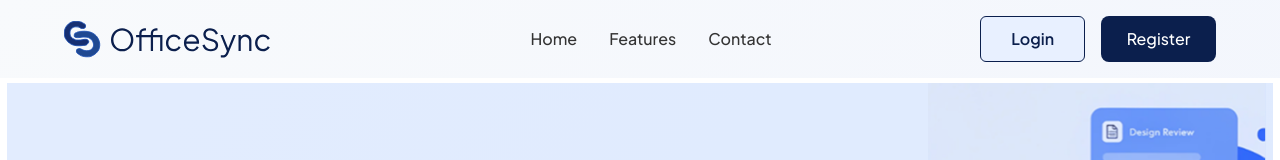
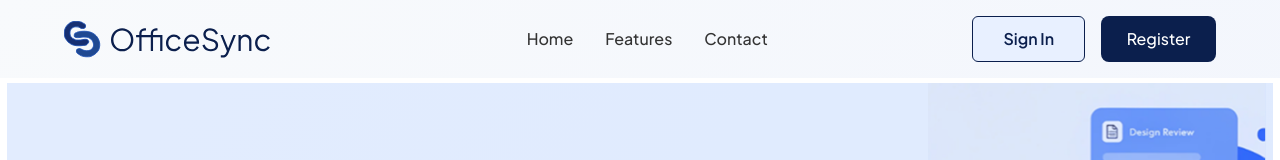
Before and after one commit to UdayPrakash-dev/OptiFlow, a React (Vite) app in the folder react_frontend/: page / in a window 1280 px wide. Shown: the top 160 px of the page. Built offline with nearby package versions, Linux system fonts and the light colour scheme; no server answers.

Commit message:
Updated login and register styles

```diff
--- a/react_frontend/src/features/common/pages/Contact.jsx
+++ b/react_frontend/src/features/common/pages/Contact.jsx
@@ -26,7 +26,7 @@ export default function Contact() {
           <Link to="/contact">Contact</Link>
         </nav>
         <div className="nav-auth">
-          <Link to={PATHS.PUBLIC.LOGIN} className="btn-outline">Login</Link>
+          <Link to={PATHS.PUBLIC.LOGIN} className="btn-outline">Sign In</Link>
           <Link to={PATHS.PUBLIC.REGISTER} className="btn-primary">Register</Link>
         </div>
       </header>
--- a/react_frontend/src/features/common/pages/Landing.jsx
+++ b/react_frontend/src/features/common/pages/Landing.jsx
@@ -48,7 +48,7 @@ export default function Landing() {
           <a href="#contact">Contact</a>
         </nav>
         <div className="nav-auth">
-          <Link to={PATHS.PUBLIC.LOGIN} className="btn-outline">Login</Link>
+          <Link to={PATHS.PUBLIC.LOGIN} className="btn-outline">Sign In</Link>
           <Link to={PATHS.PUBLIC.REGISTER} className="btn-primary">Register</Link>
         </div>
       </header>
@@ -306,7 +306,7 @@ export default function Landing() {
           </div>
 
           <div className="footer-newsletter">
-            <form onSubmit={(e) => { e.preventDefault(); alert('Subscribed!'); }}>
+            <form id="newsletterForm" onSubmit={(e) => { e.preventDefault(); alert('Subscribed!'); }}>
               <input type="email" placeholder="Email" required />
               <button type="submit">Subscribe to news</button>
             </form>
--- a/react_frontend/src/features/common/pages/Login.jsx
+++ b/react_frontend/src/features/common/pages/Login.jsx
@@ -42,7 +42,7 @@ export default function Login() {
             <p className="uppercase text-xs text-blue-600 font-bold tracking-wider mb-2">
               Welcome Back
             </p>
-            <h1 className="text-2xl text-gray-900 font-bold">
+            <h1 className="text-3xl text-gray-900 font-bold">
               Sign in to your account
             </h1>
           </div>
--- a/react_frontend/src/features/common/pages/Register.jsx
+++ b/react_frontend/src/features/common/pages/Register.jsx
@@ -122,7 +122,7 @@ export default function Register() {
             <p className="uppercase text-xs text-blue-600 font-bold tracking-wider mb-2">
               Step {step} of 2
             </p>
-            <h1 className="text-2xl text-gray-900 font-bold">
+            <h1 className="text-3xl text-gray-900 font-bold">
               {step === 1 ? 'Register your company' : 'Secure Payment'}
             </h1>
           </div>
```
